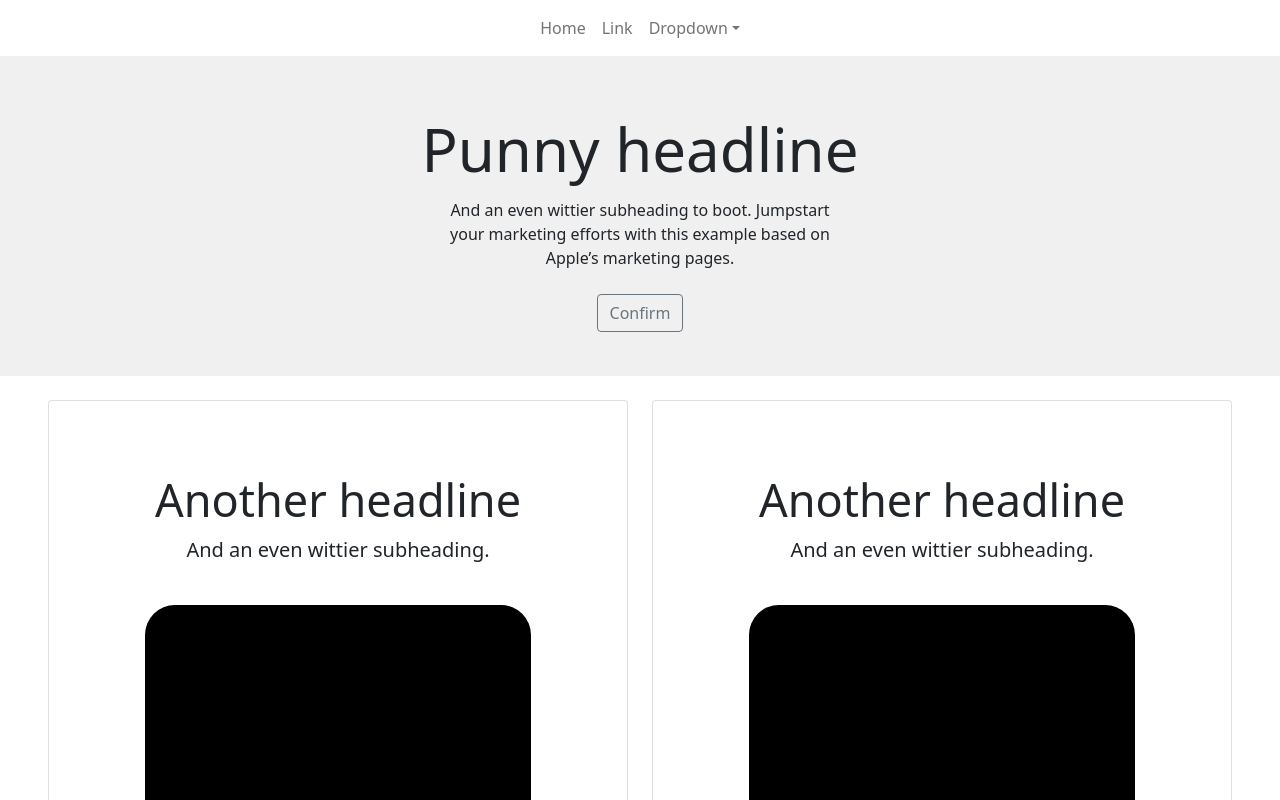
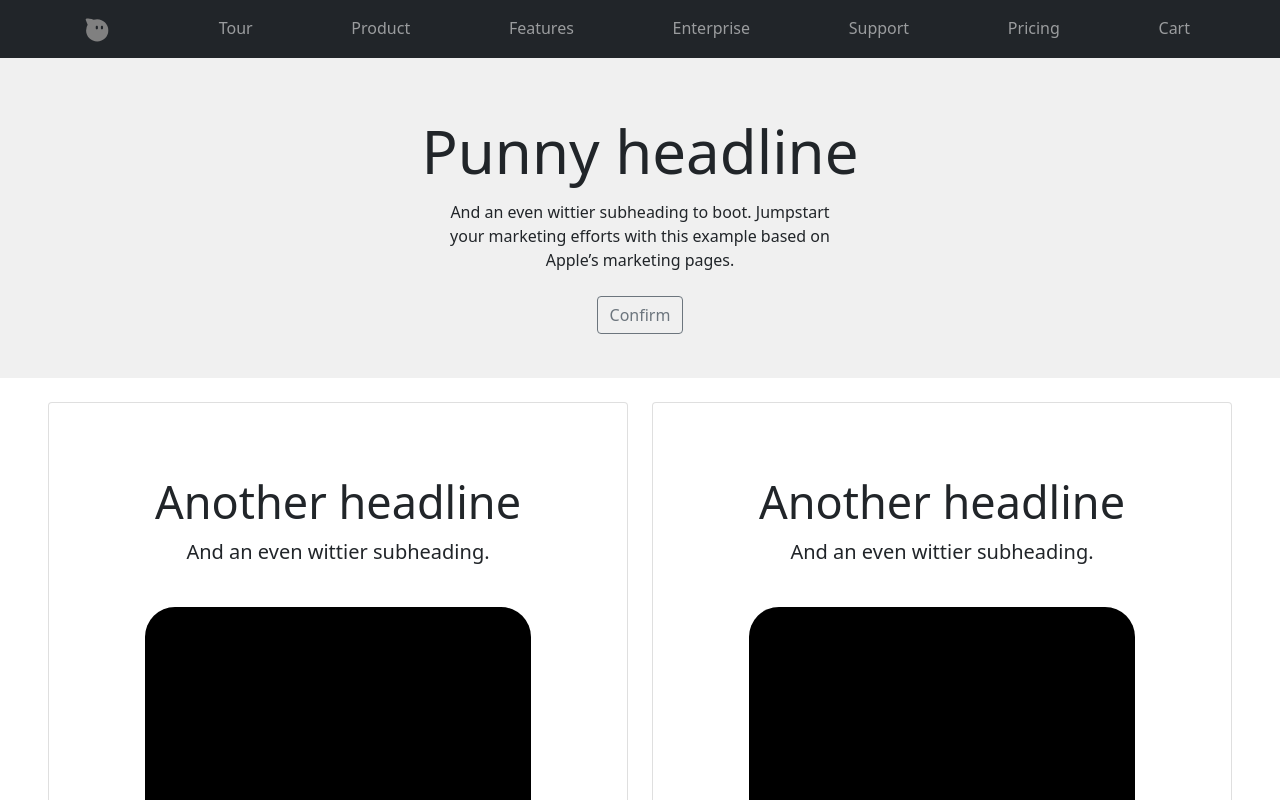
Before and after one commit to Noraluk/react-101, a React (Create React App) app: page / in a window 1280 px wide. Shown: the top 800 px of the page. Built offline with nearby package versions, Linux system fonts and the light colour scheme.

Commit message:
:lipstick: update header ui

```diff
--- a/src/components/header/header.css
+++ b/src/components/header/header.css
@@ -1,4 +1,8 @@
 .header {
-	justify-content: center;
+	justify-content: space-between;
 	flex: 1;
 }
+
+.underline {
+	border-bottom-width: 2px;
+}
--- a/src/components/header/header.jsx
+++ b/src/components/header/header.jsx
@@ -1,7 +1,8 @@
 import React, { PureComponent } from 'react';
 import {
-  Navbar, Nav, NavDropdown,
+  Container, Navbar, Nav,
 } from 'react-bootstrap';
+import { AiFillAliwangwang } from 'react-icons/ai';
 
 import './header.css';
 
@@ -9,20 +10,23 @@ class Header extends PureComponent {
   render() {
     return (
       <div>
-        <Navbar bg="" expand="lg">
+        <Navbar bg="dark" expand="md" variant="dark">
           <Navbar.Toggle aria-controls="basic-navbar-nav" />
           <Navbar.Collapse id="basic-navbar-nav">
-            <Nav className="header">
-              <Nav.Link href="#home">Home</Nav.Link>
-              <Nav.Link href="#link">Link</Nav.Link>
-              <NavDropdown title="Dropdown" id="basic-nav-dropdown">
-                <NavDropdown.Item href="#action/3.1">Action</NavDropdown.Item>
-                <NavDropdown.Item href="#action/3.2">Another action</NavDropdown.Item>
-                <NavDropdown.Item href="#action/3.3">Something</NavDropdown.Item>
-                <NavDropdown.Divider />
-                <NavDropdown.Item href="#action/3.4">Separated link</NavDropdown.Item>
-              </NavDropdown>
-            </Nav>
+            <Container>
+              <Nav className="header">
+                <Navbar.Brand href="#home">
+                  <AiFillAliwangwang style={{ width: '30px', height: '30px', color: 'grey' }} />
+                </Navbar.Brand>
+                <Nav.Link href="#tour">Tour</Nav.Link>
+                <Nav.Link href="#product">Product</Nav.Link>
+                <Nav.Link href="#features">Features</Nav.Link>
+                <Nav.Link href="#enterprise">Enterprise</Nav.Link>
+                <Nav.Link href="#support">Support</Nav.Link>
+                <Nav.Link href="#pricing">Pricing</Nav.Link>
+                <Nav.Link href="#cart">Cart</Nav.Link>
+              </Nav>
+            </Container>
           </Navbar.Collapse>
         </Navbar>
       </div>
```
